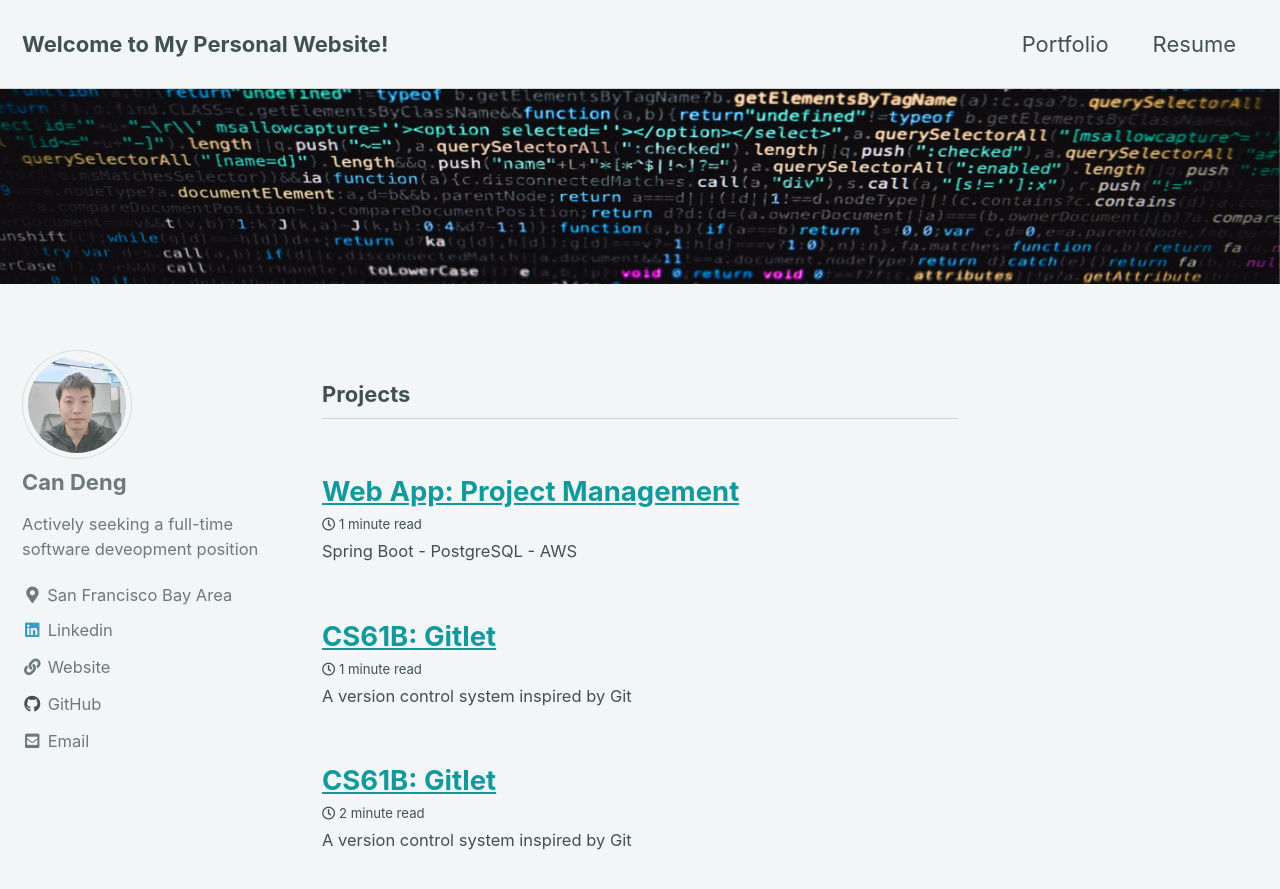
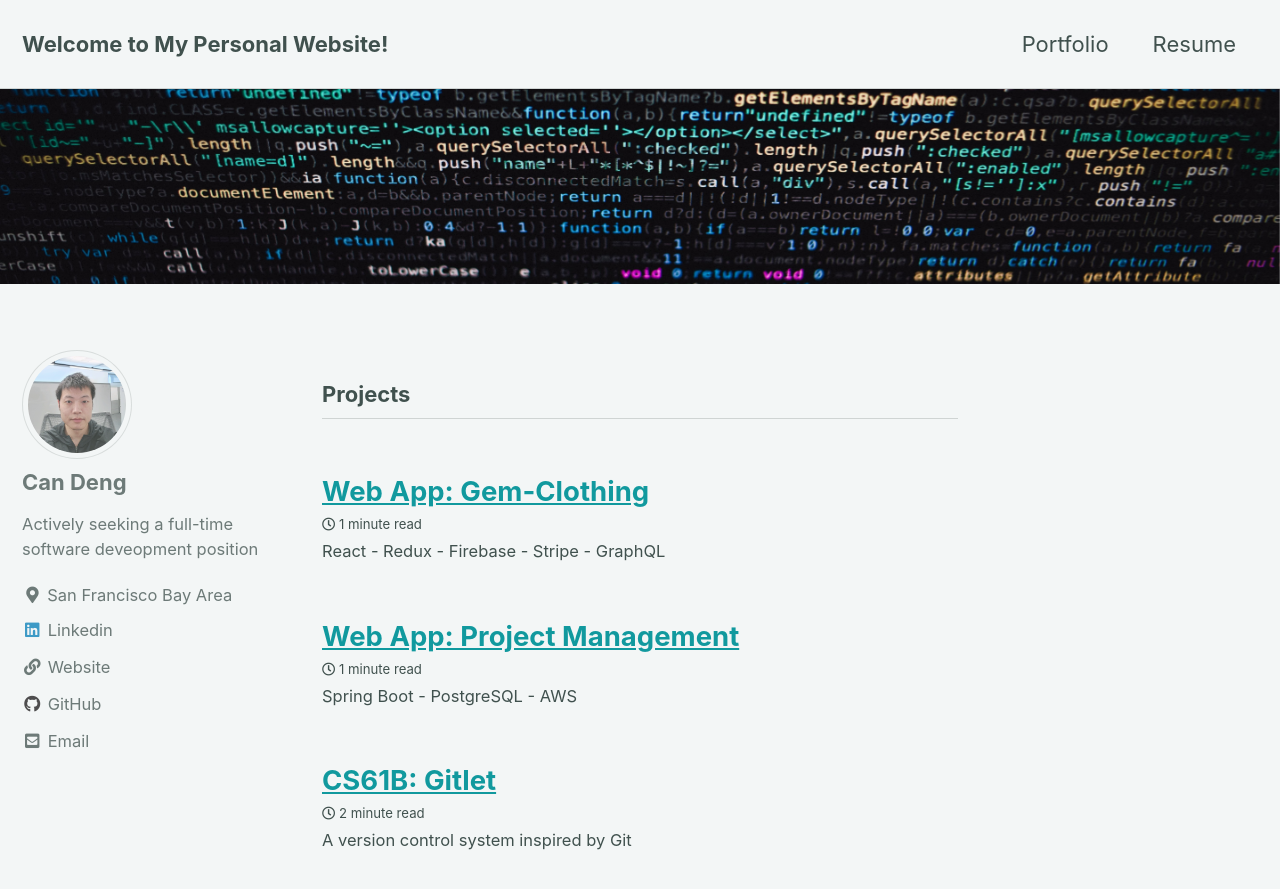
Before and after one commit to Wolverine-Can/Wolverine-Can.github.io, a Jekyll site: the page built from index.html, in a window 1280 px wide and 900 px high. Shown: the top 889 px of the window. Built offline with Jekyll 4.4.1, drawn with Linux system fonts in a browser that asks for light colours; cached includes are drawn as plain includes; the list of posts is cut into pages by our own code.

Commit message:
update gem-clothing title

```diff
--- a/_posts/2020-12-23-Gem-Clothing.md
+++ b/_posts/2020-12-23-Gem-Clothing.md
@@ -1,10 +1,10 @@
 ---
-title: "CS61B: Gitlet"
-date: 2020-09-13
-tags: [Java - Data Structure]
+title: "Web App: Gem-Clothing"
+date: 2020-12-23
+tags: [React - Redux - Firebase - Stripe - GraphQL]
 header:
   image: "/resource/banner.png"
-excerpt: "A version control system inspired by Git"
+excerpt: "React - Redux - Firebase - Stripe - GraphQL"
 ---
 
 ![](/resource/Gem-Clothing.gif)
```
